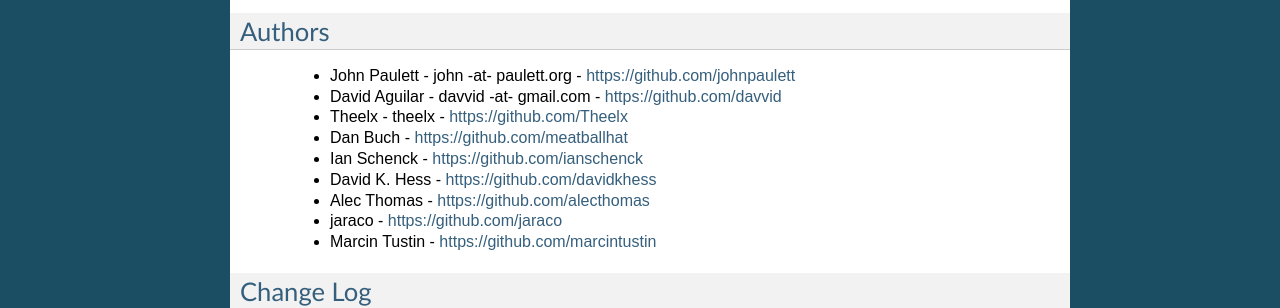
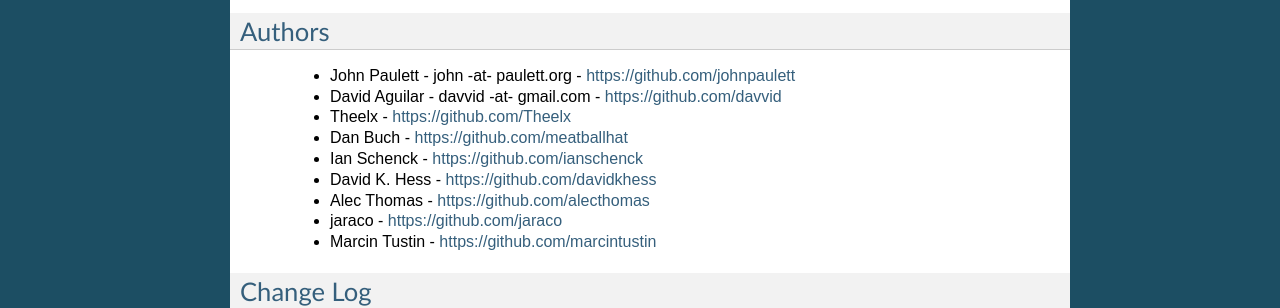
Before and after one commit to jsonpickle/jsonpickle, a Sphinx documentation site: the page built from docs/index.rst, in a window 1280 px wide. Shown: the part 1680-1988 px from the top of the page. Built offline with Sphinx 7.4.7, drawn with Linux system fonts in a browser that asks for light colours.

Commit message:
Finish removing text

```diff
--- a/docs/index.rst
+++ b/docs/index.rst
@@ -74,7 +74,7 @@
 
  * John Paulett - john -at- paulett.org - https://github.com/johnpaulett
  * David Aguilar - davvid -at- gmail.com - https://github.com/davvid
- * Theelx - theelx - https://github.com/Theelx
+ * Theelx - https://github.com/Theelx
  * Dan Buch - https://github.com/meatballhat
  * Ian Schenck - https://github.com/ianschenck
  * David K. Hess - https://github.com/davidkhess
```
